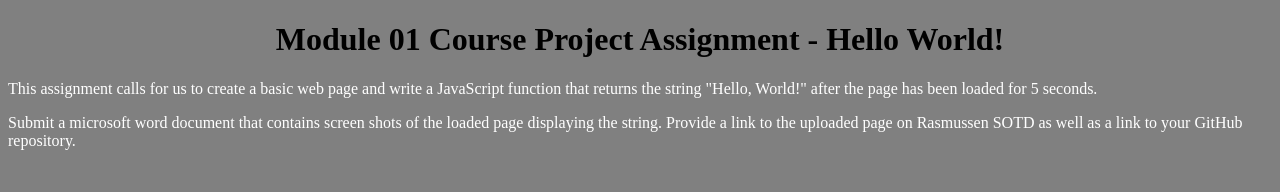
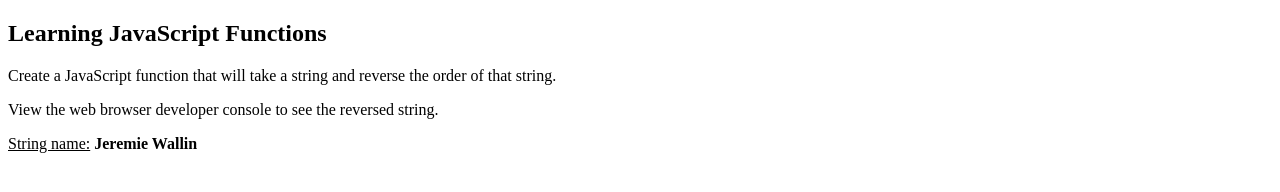
Before and after one commit to jrwallin/COP1801_Javascript, a plain HTML site: page index.html in a window 1280 px wide. Drawn offline with Linux system fonts and the light colour scheme.

Commit message:
Add files via upload

```diff
--- a/index.html
+++ b/index.html
@@ -2,35 +2,21 @@
 <html lang="en">
   <head>
     <meta charset="utf-8">
-    <title>Module 1</title>
-    <style>
-      body {
-        background-color: gray;
-        color: white;
-      }
-      header
-       {
-        text-align: center;
-        color: black;
-      }
-    </style>
-    <script>
-    setTimeout(helloWorld, 5000);
-    function helloWorld() {
-    	alert("Hello, World!");
-    }
-    </script>
+    <title>Module 3 Activity</title>
   </head>
   <body>
-    <header>
-      <h1>Module 01 Course Project Assignment - Hello World!</h1>
-    </header>
-    <main>
-      <p>This assignment calls for us to create a basic web page and write a JavaScript function that returns the string "Hello, World!" after the page has been loaded for 5 seconds.</p>
-    </main>
+    <h2>Learning JavaScript Functions</h2>
+    <p>Create a JavaScript function that will take a string and reverse the order of that string.</p>
+    <p>View the web browser developer console to see the reversed string.</p>
+    <p><u>String name:</u> <strong>Jeremie Wallin</strong></p>
 
-    <footer>
-      <p>Submit a microsoft word document that contains screen shots of the loaded page displaying the string.  Provide a link to the uploaded page on Rasmussen SOTD as well as a link to your GitHub repository.</p>
-    </footer>
+    <script>
+    function reverseString(name) {
+      return name.split("").reverse().join("")
+    }
+
+    console.log(reverseString("Jeremie Wallin"));
+    </script>
+
   </body>
 </html>
```
